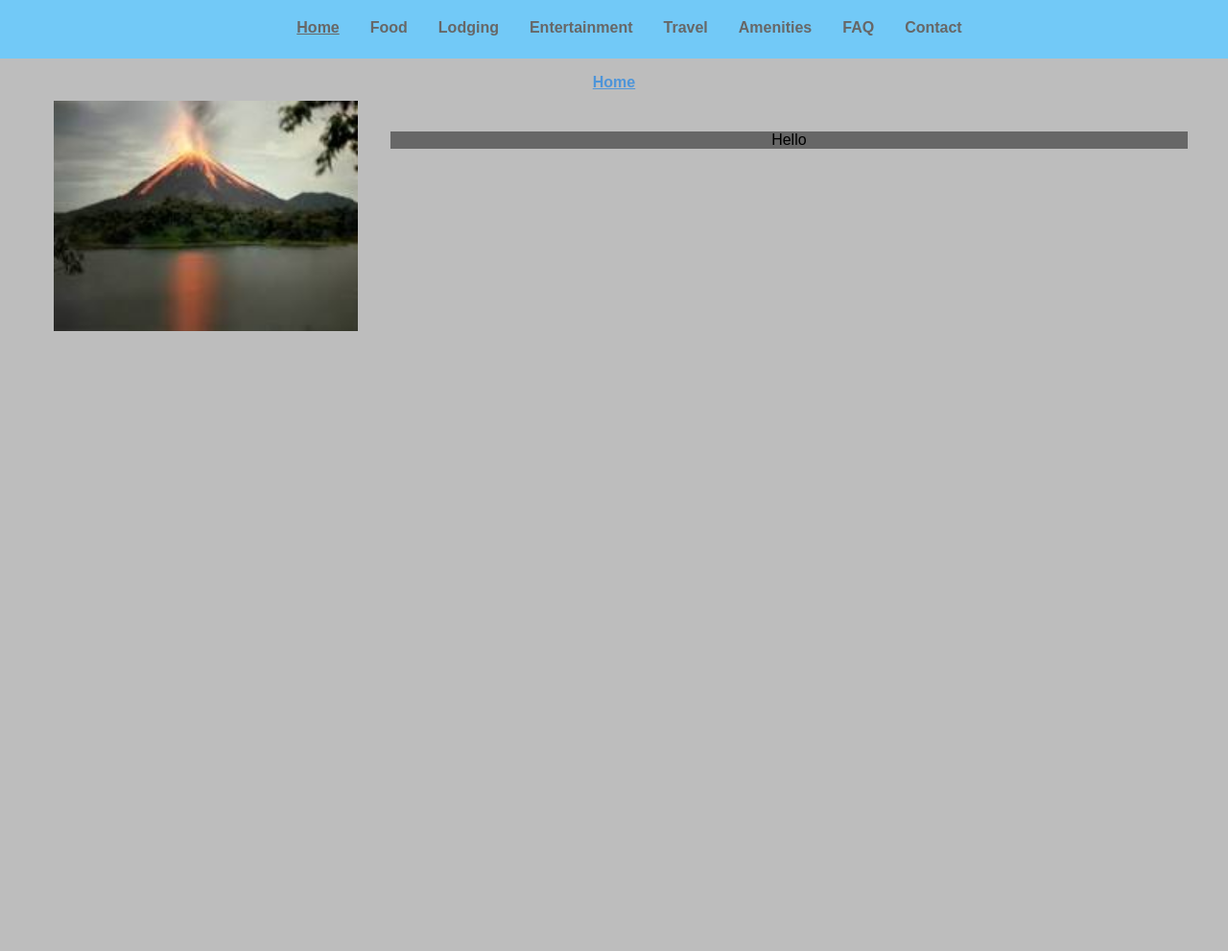
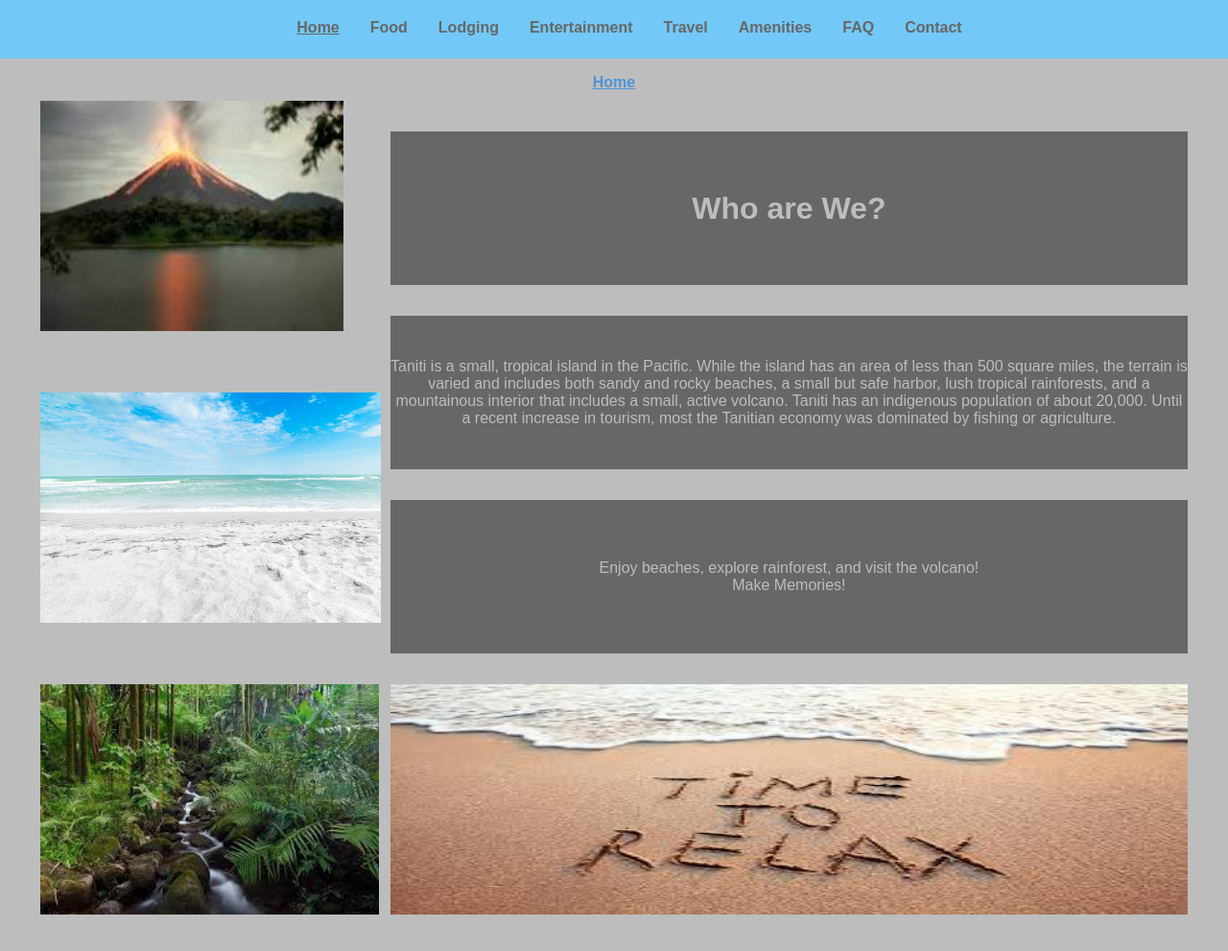
Before and after one commit to AACodeful/D479_Prototype, a plain HTML site: page index.html in a window 1280 px wide. Shown: the part 99-1090 px from the top of the page at 96% size. Before the commit the page ends 800 px from the top, so only its background shows below. Drawn offline with Linux system fonts and the light colour scheme.

Commit message:
added beach, forest, and relax to photo container. added sandybeach to text container for balance.

```diff
--- a/index.html
+++ b/index.html
@@ -37,11 +37,31 @@
     <div id="bodyContainer">
       <div id="photoContainer" class="col">
         <img id="volcanoe" ult="volcanoe" src="photos/volcanoReal.jpeg" />
+        <img id="beach" ult="beach" src="photos/sandyBeach.jpg" />
+        <img id="forest" ult="forest" src="photos/forest.jpeg" />
       </div>
       <div id="textContainer" class="col">
-        <div class="textBox"><p>Hello</p></div>
-        <div class="textBox"></div>
-        <div class="textBox"></div>
+        <div class="textBox">
+          <h1>Who are We?</h1>
+        </div>
+        <div class="textBox">
+          <p>
+            Taniti is a small, tropical island in the Pacific. While the island
+            has an area of less than 500 square miles, the terrain is varied and
+            includes both sandy and rocky beaches, a small but safe harbor, lush
+            tropical rainforests, and a mountainous interior that includes a
+            small, active volcano. Taniti has an indigenous population of about
+            20,000. Until a recent increase in tourism, most the Tanitian
+            economy was dominated by fishing or agriculture.
+          </p>
+        </div>
+        <div class="textBox">
+          <p>
+            Enjoy beaches, explore rainforest, and visit the volcano!<br />
+            Make Memories!
+          </p>
+        </div>
+        <div><img id="relax" ult="relax" src="photos/relax.jpeg" /></div>
       </div>
     </div>
   </body>
--- a/style.css
+++ b/style.css
@@ -86,7 +86,6 @@ ul{
     flex: 0 0 30%;
     max-width: 30%;
     height: auto;
-    display: flex;
     align-items: center;
     justify-content: center;
     overflow: hidden;
@@ -96,10 +95,24 @@ ul{
     height: 15rem;
     object-fit: cover;
     display: block;
-    margin-bottom: 5rem;
+    margin-bottom: 4rem;
 }
+#relax{
+   display: flex;
+   justify-content: center;
+   align-items: center;
+   height: 15rem;
+   width: 100%;
+   margin-top: 2rem;
+}
+
 .textBox{
     background-color: #676767;
+    color: #BDBDBD;
+    height: 10rem;
+    display: flex;
+    justify-content: center;
+    align-items: center;
     text-align: center;
     margin-top: 2rem;
 }
```
Also changed, not shown: photos/forest.jpeg (added), photos/relax.jpeg (added), photos/sandyBeach.jpg (added).
